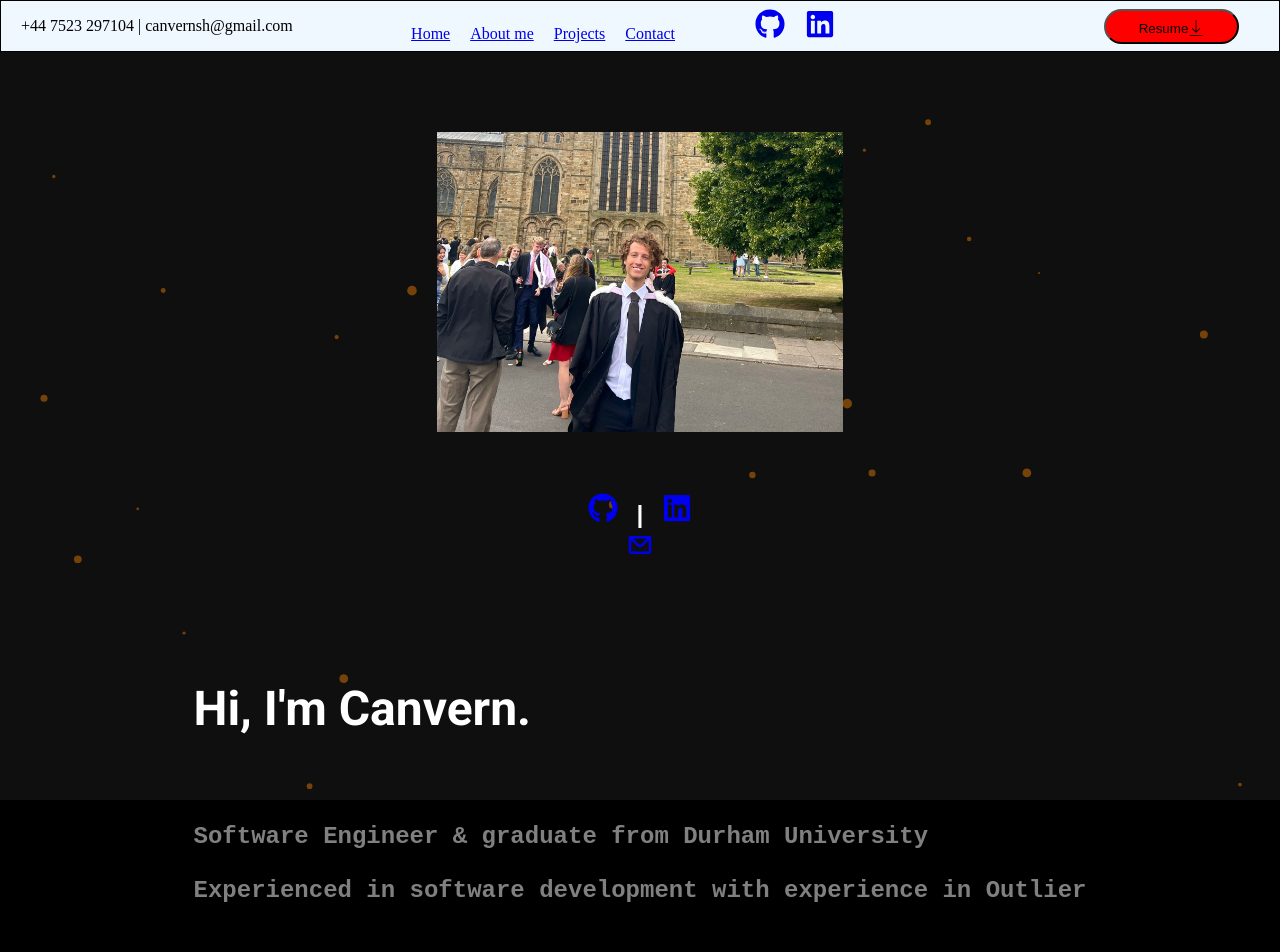
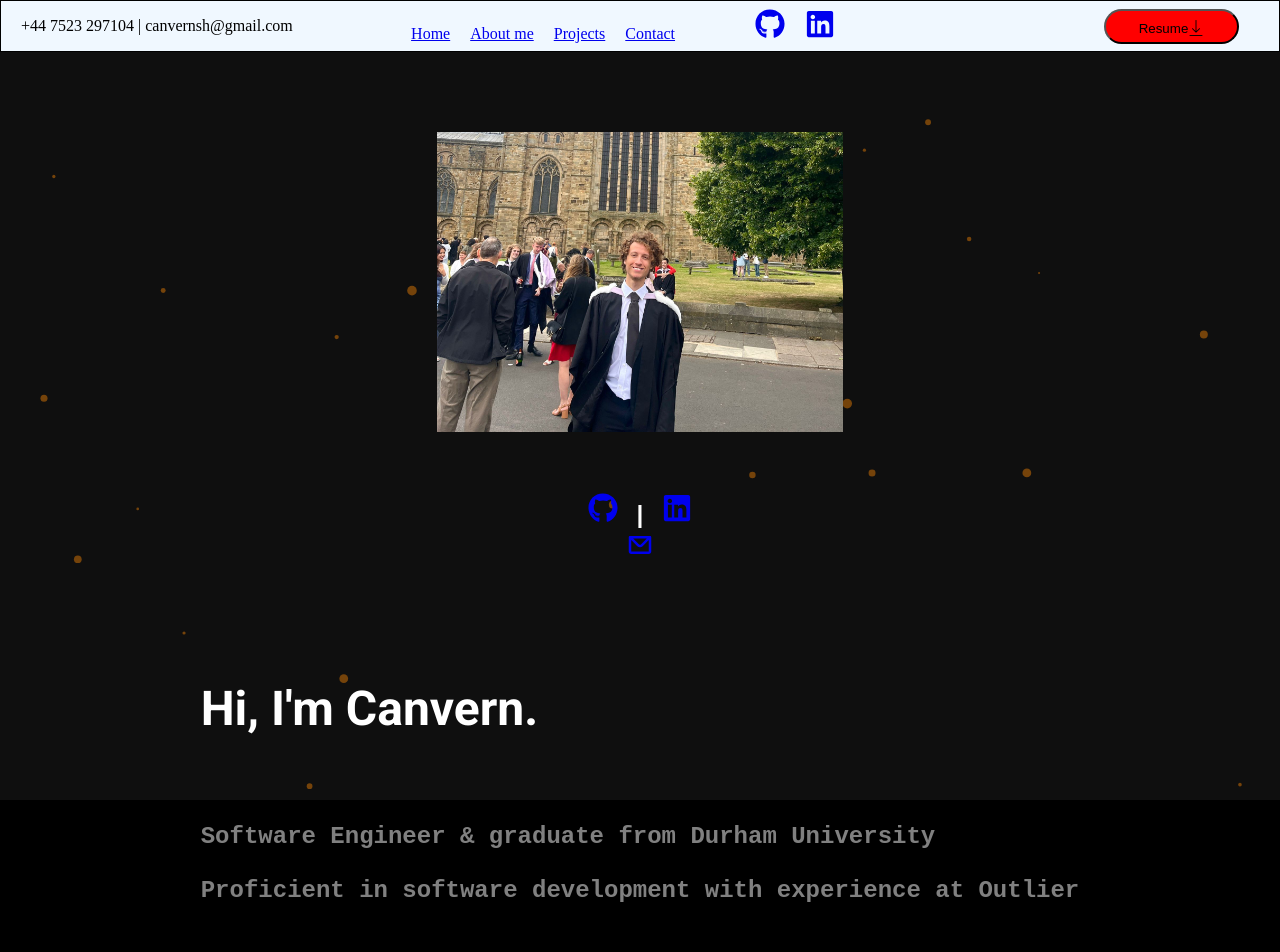
Before and after one commit to CanvernSH/Portfolio, a React (Create React App) app: page / in a window 1280 px wide. Shown: the top 952 px of the page. Built offline with nearby package versions, Linux system fonts and the light colour scheme.

Commit message:
Improved text within each section

```diff
--- a/src/App.js
+++ b/src/App.js
@@ -149,7 +149,7 @@ function App() {
             Software Engineer & graduate from Durham University
             <br></br>
             <br></br>
-            Experienced in software development with experience in Outlier
+            Proficient in software development with experience at Outlier
           </div>
 
         </div>
@@ -269,7 +269,7 @@ function App() {
         <br></br>
 
         <div style={{textAlign: 'center', margin: '0 auto', width: '600px', color: 'grey', fontSize: '20px'}}>
-          The following projects are some of my latest projects that I have worked on. These have taught me a variety of programming skills and website application. I am constantly making new projects and learning more about computer engineering.
+          The following projects are some of my latest projects that I have worked on. These have taught me a variety of programming skills and website applications. I am constantly making new projects and learning more about computer engineering.
         </div>
 
         <br></br><br></br>
@@ -339,9 +339,9 @@ function App() {
       <br></br> <br></br>
 
       <div style={{textAlign: 'center', margin: '0 auto', width: '700px', color: 'grey', fontSize: '20px'}}>
-        Throughout my time in in my degree, experience and through self-study I have learnt a variety of programming languages and skills.
+        Throughout my time in my degree, experience, and through self-study, I have learnt a variety of programming languages and skills.
         These skills have been gained through many hours of practice, understanding and problem solving.
-        I am constantly deepening my understanding in these languages, as well as remaining open to new languages and gaining transferrable skills
+        I am constantly deepening my understanding of these languages, as well as remaining open to new languages and gaining transferable skills.
         <br></br><br></br>
 
         <div style={{display: 'flex', justifyContent: 'center'}}>
```
